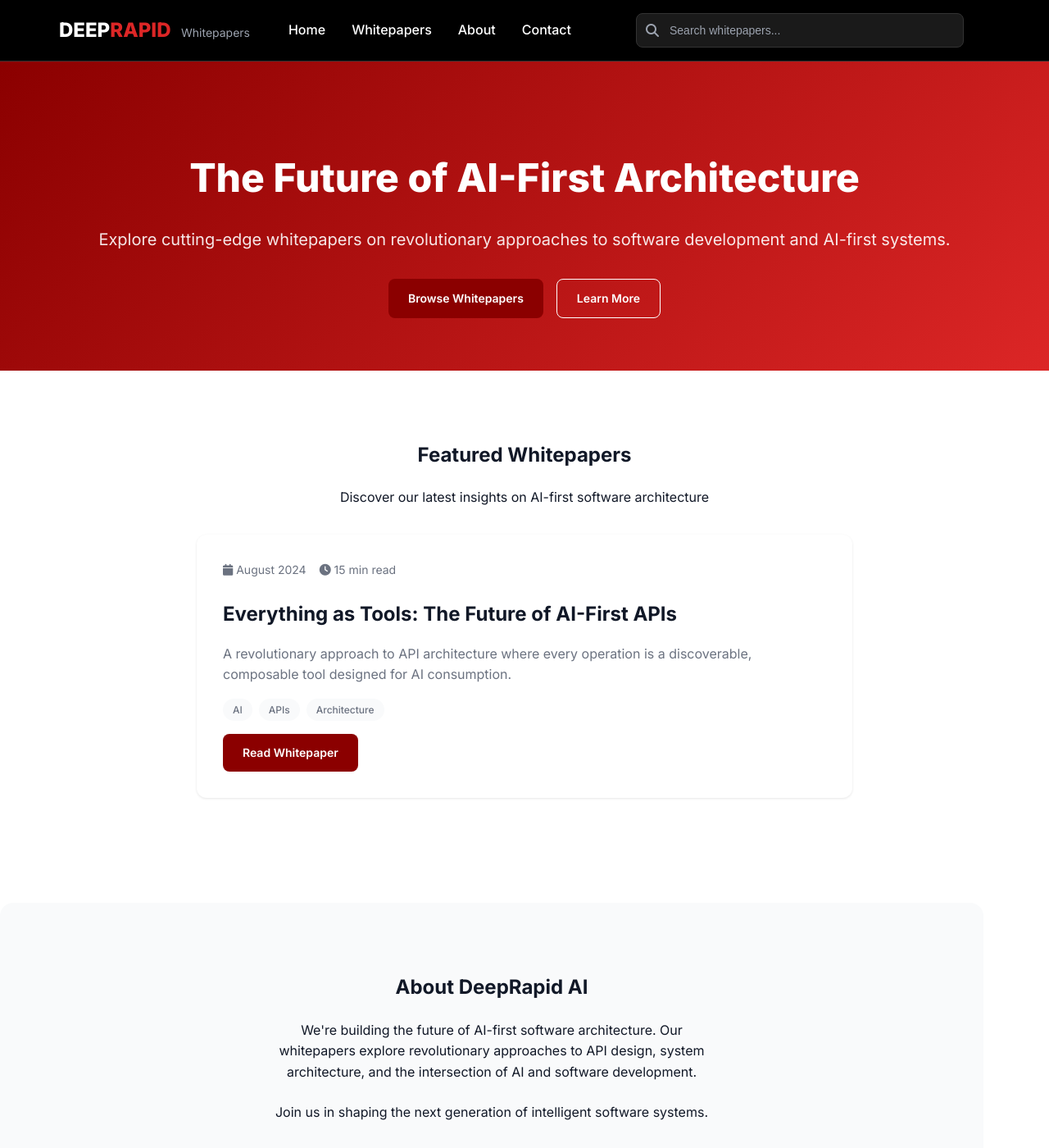
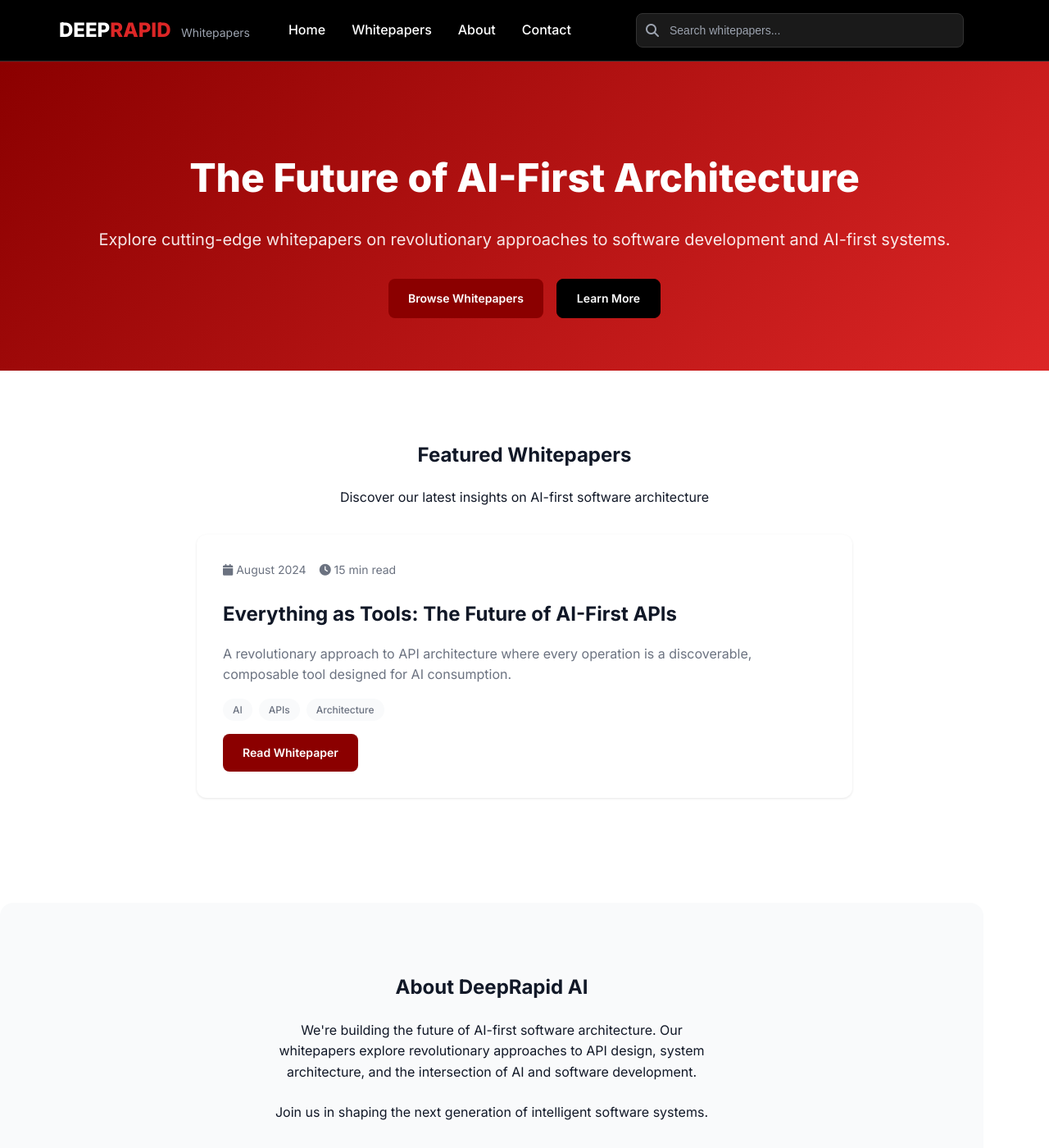
Before and after one commit to deeprapid/whitepapers, a Jekyll site: the page built from index.html, in a window 1280 px wide and 1400 px high. Shown: the whole window at 82% size. Built offline with Jekyll 4.4.1, drawn with Linux system fonts in a browser that asks for light colours; the list of posts is cut into pages by our own code; comment, search, counter and statistics services are not loaded.

Commit message:
Update Learn More button to black with white text and subtle hover

```diff
--- a/assets/css/main.scss
+++ b/assets/css/main.scss
@@ -333,13 +333,13 @@ body {
   }
 
   &.btn-outline-light {
-    background: transparent;
+    background: black;
     color: white;
-    border: 1px solid white;
+    border: 1px solid black;
 
     &:hover {
-      background: white;
-      color: $primary-color;
+      background: #1a1a1a;
+      color: white;
     }
   }
 }
```
